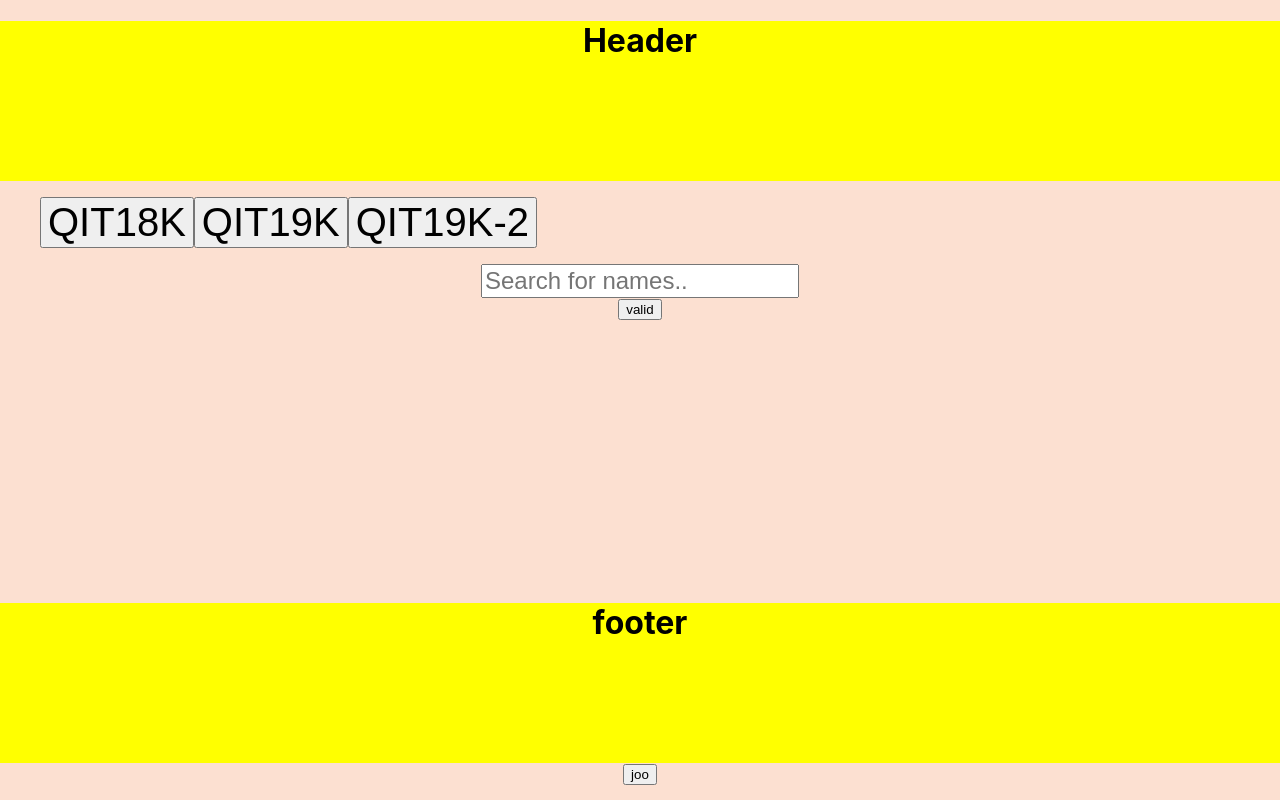
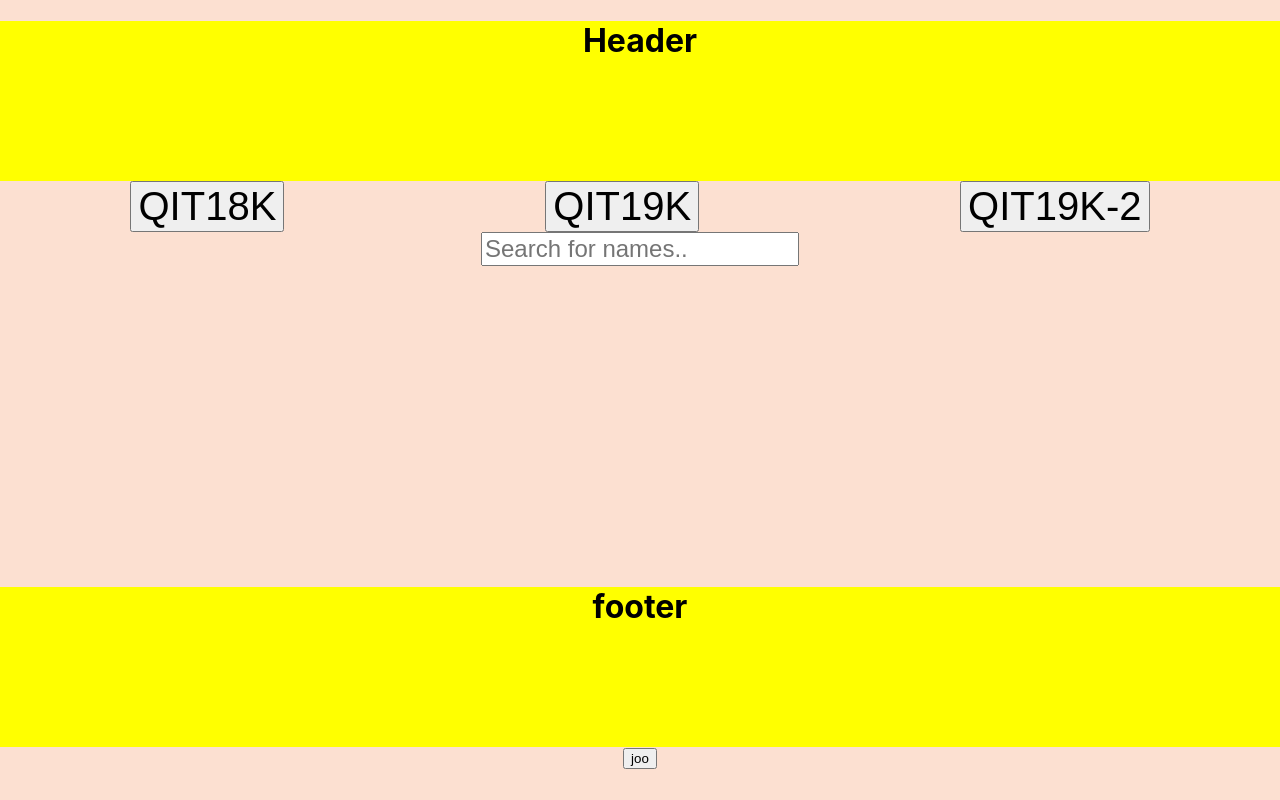
Before and after one commit to teropaj/git-priima, a React (Create React App) app in the folder teacher-view-new/: page / in a window 1280 px wide. Built offline with nearby package versions, Linux system fonts and the light colour scheme.

Commit message:
chosen grouplist

```diff
--- a/teacher-view-new/src/App.js
+++ b/teacher-view-new/src/App.js
@@ -15,7 +15,8 @@ class App extends Component {
 
   constructor(props) {
     super(props);
-    this.state={component:2}
+    this.state={component:2,
+                groupList:this.groups(jsonFile)}
     this.numberOfGroup=0
     this.component=2  //1=Search component else Teacher logged in
     //this.jsonParsed= this.jsonParsed=JSON.parse('{"joo":"jee"}');
@@ -23,7 +24,9 @@ class App extends Component {
     this.footerComponentOn=this.headerComponentOn=true
      this.callback=this.callback.bind(this)
      this.HeaderFooterTurnOff=this.HeaderFooterTurnOff.bind(this)
+     this.ChangeGroupList=this.ChangeGroupList.bind(this)
      this.ListAllStudents=this.ListAllStudents.bind(this)
+
   }
 
 
@@ -96,7 +99,7 @@ groups(data){
                         id:helper.Id,
                         status:helper.status,
                       })
-                      debugger
+
       //console.log(student,i,students[i][student])
 
     }
@@ -119,6 +122,14 @@ groups(data){
     this.headerComponentOn=this.footerComponentOn=onOff
   }
 
+  ChangeGroupList(group){
+    this.groupList=[]
+    this.groupList.push(group)
+    debugger
+    console.log(this.groupList)
+    this.setState({groups:this.groupList})
+  }
+
 
 
 
@@ -138,13 +149,15 @@ groups(data){
             /> :
             <Section
               groups=
-                {this.groups(jsonFile)}
+                {this.state.groupList}
               component=
                 {this.callback}
 
               headerFooterOff={this.HeaderFooterTurnOff}
 
-              students={this.ListAllStudents(jsonFile)}/>
+              students={this.ListAllStudents(jsonFile)}
+
+              ChangeGroupList={this.ChangeGroupList}/>
         }
 
 
--- a/teacher-view-new/src/components/Section.js
+++ b/teacher-view-new/src/components/Section.js
@@ -19,7 +19,8 @@ class TeacherLoggedIn extends Component {
 
     this.state={students:this.props.students,
                 searchList:"",
-                validStudents:this.props.students}
+                validStudents:this.props.students,
+                groups:this.props.groups}
     this.showSearchList=false
     this.showStudents=this.showStudents.bind(this)
     this.makeListOfNamesOfStudents=this.makeListOfNamesOfStudents.bind(this)
@@ -40,6 +41,8 @@ class TeacherLoggedIn extends Component {
     // let lenght=Object.getOwnPropertyNames(jsonData.groupList).length
     // for (let i=0;i<lenght-1;i++){
     //   console.dir(i+' '+jsonData.groupList[i].groupId)
+
+    console.log(this.state.groups)
     }
     showStudents(studs,group){
       let studentListHelper = []
@@ -52,6 +55,8 @@ class TeacherLoggedIn extends Component {
       this.setState({validStudents:studentListHelper})
       console.log(this.state.searchList)
       this.showSearchList=true
+
+      console.log(group)
     }
 
 
@@ -79,8 +84,14 @@ class TeacherLoggedIn extends Component {
   handleClick(e) {console.log(e.target.id)
     // this.props.component(e.target.id)
     // this.props.headerFooterOff(false)}
+    let helper=[]
+
     this.showStudents(this.props.students, e.target.id)
-    let studentsOfGroup= []
+    this.props.ChangeGroupList(e.target.id)
+    debugger
+    helper.push(e.target.id)
+    console.log('handleclick ',this.state.groups)
+    this.setState({groups:helper})
 
     // for (let i in this.state.students){
     //   console.log('i group ',this.state.students[i].group,e.target.id)
@@ -113,6 +124,7 @@ class TeacherLoggedIn extends Component {
   }
 
 
+
   render() {
 
     return (
@@ -121,9 +133,9 @@ class TeacherLoggedIn extends Component {
 
 
 
-         <ul className="listType flex-container">
-          {this.props.groups.map((group,index)=>
-           <li
+         <ul className="listType flex-container"   >
+          {this.state.groups.map((group,index)=>
+           <li style={{margin:'auto'}}
               key={index} >
 
            <button style={{fontSize: '5vh'}} onClick={this.handleClick}
@@ -144,7 +156,7 @@ class TeacherLoggedIn extends Component {
           <ListStudents searchList={this.state.searchList}/> :
           ""
         }
-        <button onClick={this.valid}>valid</button>
+
 
       </div>
     );
--- a/teacher-view-new/src/components/css/TeacherLoggedIn.css
+++ b/teacher-view-new/src/components/css/TeacherLoggedIn.css
@@ -1,9 +1,14 @@
-.TeacherHeight {height:  48vh;}
+.TeacherHeight {height:  48vh;
+border:auto}
 
-ul.listType {list-style-type:none}
+ul.listType {list-style-type:none;
+  margin: auto;
+  padding-left: 0px;
+             }
 
 .flex-container {
     display: flex;
     flex-wrap: nowrap;
+    margin:auto;
 
   }
```
